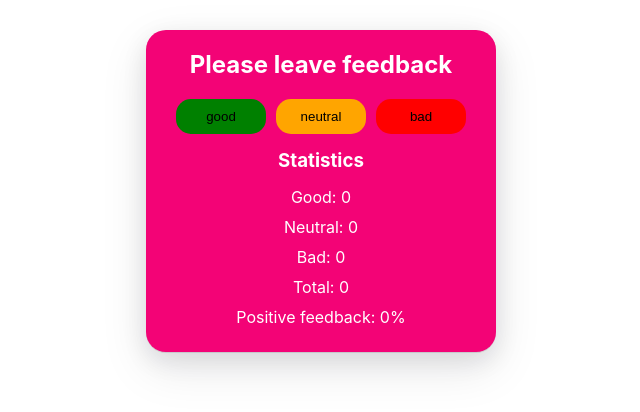
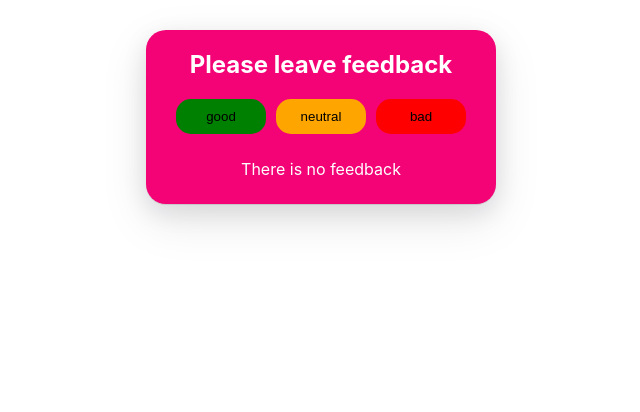
Before and after one commit to krzysztof-kryczka/goit-react-hw-02-feedback, a React (Create React App) app: page / in a window 1280 px wide. Shown: the top 412 px of the page, without its empty margins (319-959 px from the left). Built offline with nearby package versions, Linux system fonts and the light colour scheme.

Commit message:
Feedback Widget - step 4 : done (add Notification section)

```diff
--- a/src/components/App.jsx
+++ b/src/components/App.jsx
@@ -2,6 +2,7 @@
 import Section from './Section/Section';
 import Statistics from './Statistics/Statistics';
 import FeedbackOptions from './FeedbackOptions/FeedbackOptions';
+import Notification from './Notification/Notification';
 
 export class App extends Component {
   state = {
@@ -33,6 +34,9 @@
             options={Object.keys(this.state)}
             onLeaveFeedback={this.leaveFeedback}
           />
+          {total === 0 ? (
+            <Notification message="There is no feedback"></Notification>
+          ) : (
             <Statistics
               good={good}
               neutral={neutral}
@@ -40,6 +44,7 @@
               total={total}
               positivePercentage={positivePercentage}
             />
+          )}
         </Section>
       </>
     );
--- /dev/null
+++ b/src/components/Notification/Notification.jsx
@@ -0,0 +1,14 @@
+import React from 'react';
+import PropTypes from 'prop-types';
+
+import css from './Notification.module.css';
+
+export const Notification = ({ message }) => {
+  return <p className={css.notification__text}>{message}</p>;
+};
+
+Notification.propTypes = {
+  message: PropTypes.string.isRequired,
+};
+
+export default Notification;
--- /dev/null
+++ b/src/components/Notification/Notification.module.css
@@ -0,0 +1,6 @@
+.notification__text {
+  display: flex;
+  justify-content: center;
+  margin: 0;
+  padding: 25px 0 25px 0;
+}
```
Lines whose indentation alone changed are shown as unchanged.
